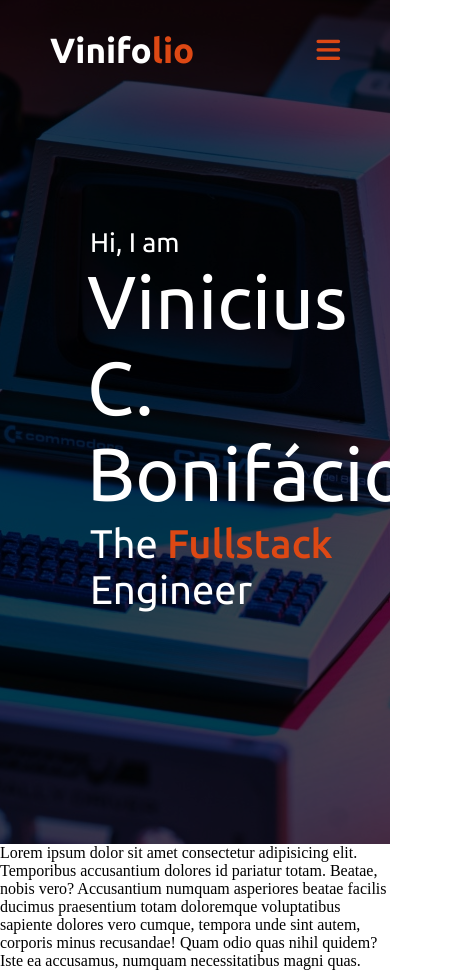
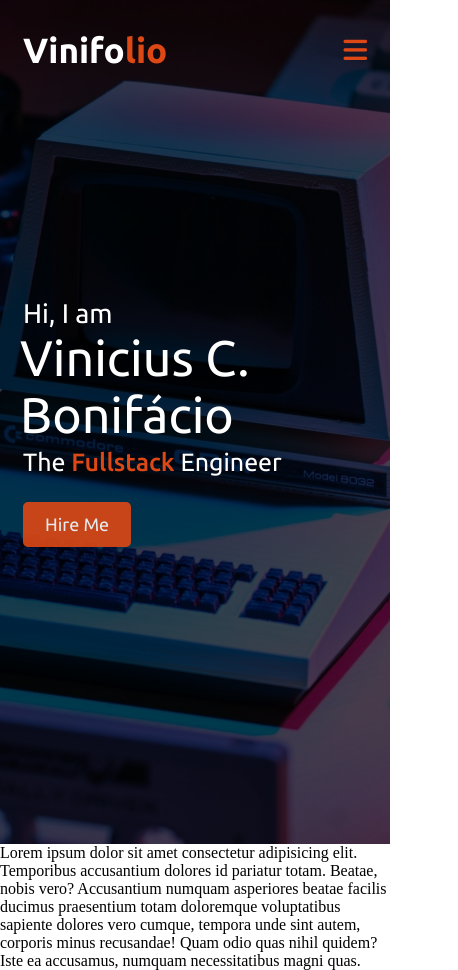
Before and after one commit to vinicius77/react-images-carousel, a React (Create React App) app: page / in a window 390 px wide. Shown: the whole page, 458 px wide, since content can reach past the window. Built offline with nearby package versions, Linux system fonts and the light colour scheme.

Commit message:
Implements responsiviness for 4 different sizes of screen, adds the 'Hire me' button at Home page

```diff
--- a/package.json
+++ b/package.json
@@ -1,5 +1,5 @@
 {
-  "name": "high-order-components",
+  "name": "vinicius-portfolio",
   "version": "0.1.0",
   "private": true,
   "dependencies": {
--- a/src/components/Home.css
+++ b/src/components/Home.css
@@ -6,7 +6,7 @@
   min-height: 500px;
   font-family: "Ubuntu", sans-serif;
   position: relative;
-  z-index: -1;
+  z-index: 5;
 }
 
 /** Applies the dark background effect*/
@@ -44,3 +44,68 @@
   color: var(--ubuntu-orange);
   font-weight: 500;
 }
+
+.home .home-content a {
+  display: inline-block;
+  background-color: var(--ubuntu-orange);
+  opacity: 0.9;
+  color: var(--white);
+  font-size: 23px;
+  padding: 10px 20px;
+  margin-top: 20px;
+  border-radius: 5px;
+  border: 2px solid var(--ubuntu-orange);
+  transition: all 0.3s ease;
+}
+
+.home .home-content a:hover {
+  color: var(--white);
+  font-weight: bolder;
+  background: none;
+}
+
+/** Media Queries related to the Home section */
+@media (max-width: 1100px) {
+  .home .max-width {
+    margin-left: 0;
+  }
+}
+
+@media (max-width: 949px) {
+  .home .home-content .text-2 {
+    font-size: 70px;
+  }
+
+  .home .home-content .text-3 {
+    font-size: 35px;
+  }
+
+  .home .home-content a {
+    font-size: 21px;
+    padding: 10px 20px;
+  }
+}
+
+@media (max-width: 690px) {
+  .home .home-content .text-2 {
+    font-size: 60px;
+  }
+
+  .home .home-content .text-3 {
+    font-size: 30px;
+  }
+
+  .home .home-content a {
+    font-size: 18px;
+  }
+}
+
+@media (max-width: 500px) {
+  .home .home-content .text-2 {
+    font-size: 50px;
+  }
+
+  .home .home-content .text-3 {
+    font-size: 25px;
+  }
+}
--- a/src/components/Home.js
+++ b/src/components/Home.js
@@ -11,6 +11,7 @@ const Home = () => {
           <div className="text-3">
             The <span>Fullstack</span> Engineer
           </div>
+          <a href="/">Hire Me</a>
         </div>
       </div>
     </section>
--- a/src/components/Navbar.css
+++ b/src/components/Navbar.css
@@ -3,12 +3,14 @@
   width: 100%;
   padding: 30px 0;
   font-family: "Ubuntu", sans-serif;
-  transition: all 0.5s ease;
+  transition: all 0.9s ease;
+  z-index: 10;
 }
 
 .navbar.sticky {
   padding: 15px;
   background: var(--ubuntu-orange);
+  opacity: 0.9;
 }
 
 .navbar .max-width {
@@ -61,16 +63,26 @@
   display: none;
 }
 
+/** Media Queries related to the Navbar section */
+@media (max-width: 990px) {
+  .max-width {
+    padding: 0 50px;
+  }
+}
+
 @media (max-width: 949px) {
   .menu-button {
     display: block;
     z-index: 50;
   }
 
+  /** After setting the menu to active, replaces the hamburger menu icon
+  for a "X" (close menu button) */
   .menu-button i.active::before {
     content: "\f00d";
   }
 
+  /** Two classes resposible to toggle the menu*/
   .navbar .menu {
     position: fixed;
     top: 0;
@@ -86,6 +98,8 @@
   .navbar .menu.active {
     left: 0;
   }
+
+  /** Ends Toggle*/
 
   .navbar .menu li {
     display: block;
@@ -117,3 +131,9 @@
   }
   /** Ends Effect */
 }
+
+@media (max-width: 690px) {
+  .max-width {
+    padding: 0 23px;
+  }
+}
```
Also changed, not shown: 1 other file (tests, documents, lock files or other folders).
